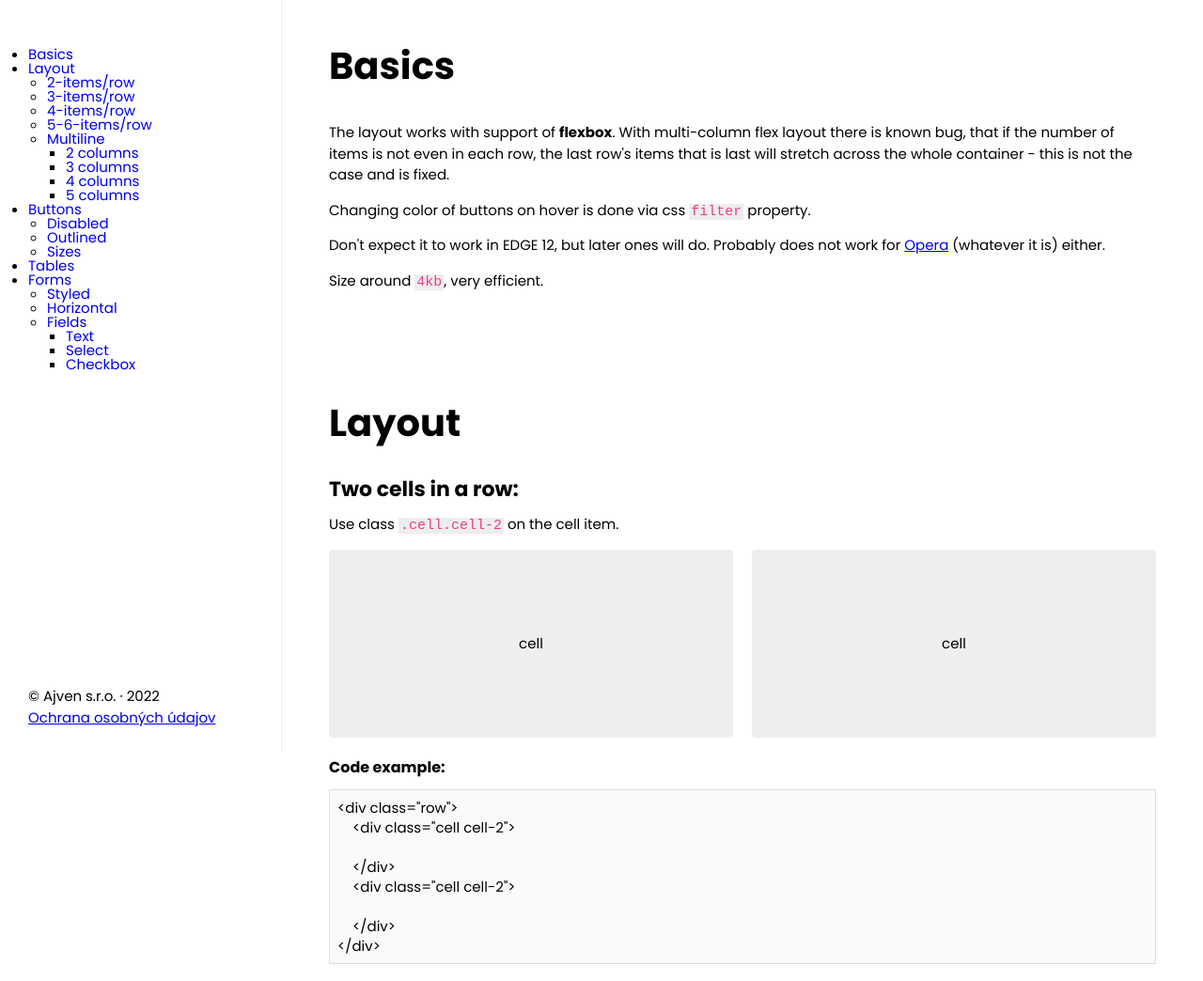
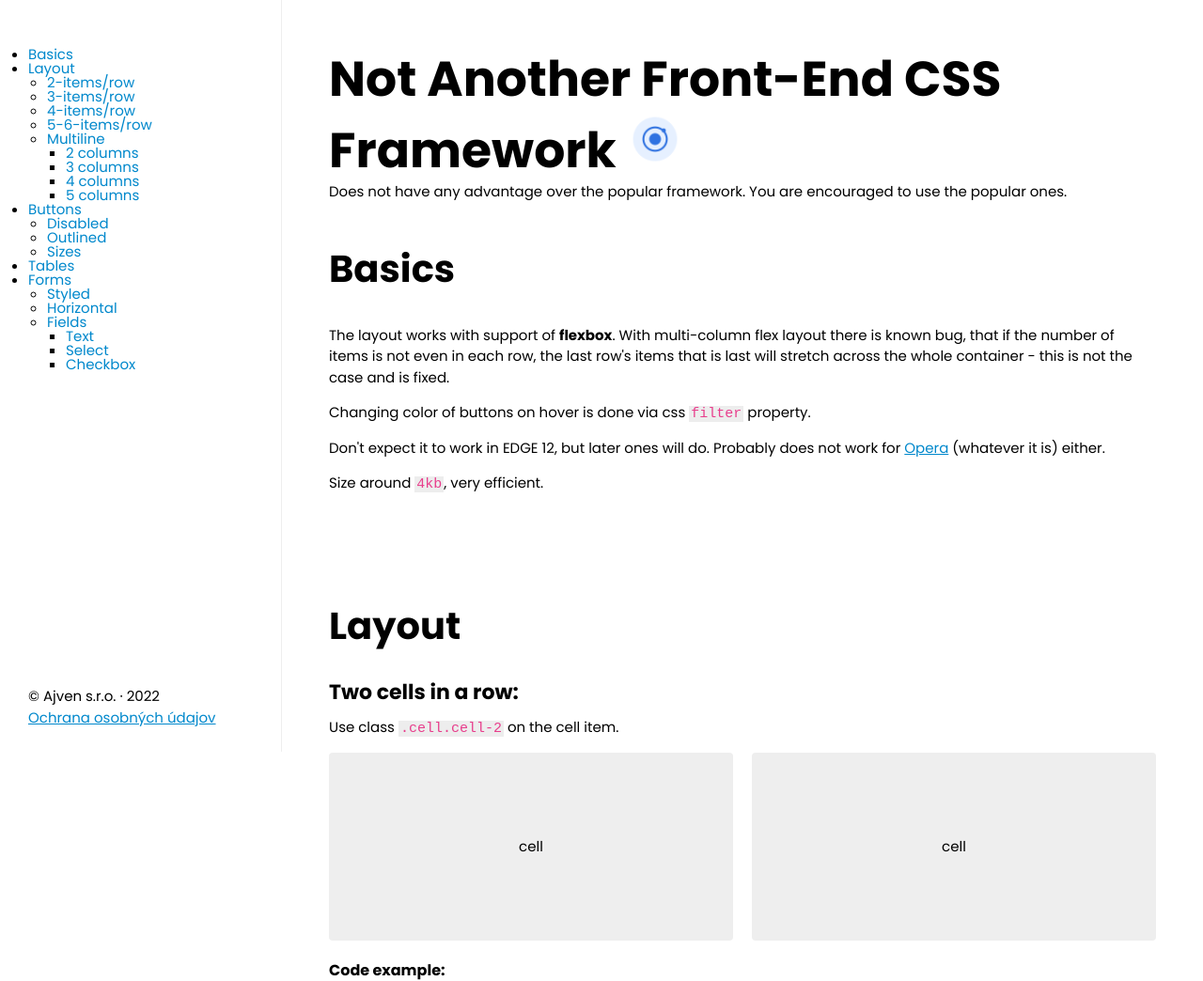
Before and after one commit to hanakivan/nafect, a plain HTML site: page index.html in a window 1280 px wide. Shown: the top 1044 px of the page at 94% size. Drawn offline with Linux system fonts and the light colour scheme.

Commit message:
added normalizer css

```diff
--- a/index.css
+++ b/index.css
@@ -1,5 +1,6 @@
 @import "src/reset.css";
 @import "src/variables.css";
+@import "src/normalize.css";
 @import "src/layout/index.css";
 @import "src/buttons.css";
 @import "src/tables.css";
--- a/index.html
+++ b/index.html
@@ -155,6 +155,15 @@
         </aside>
         <div class="content">
             <div class="container">
+                <header>
+                    <h1 style="font-size: 52Px; line-height: 1.3">
+                        Not Another Front-End CSS Framework
+                        <img src="img/1269843_app_development_framework_htm_hybrid_icon.png" style="width: 60px;" />
+                    </h1>
+                    <p>
+                        Does not have any advantage over the popular framework. You are encouraged to use the popular ones.
+                    </p>
+                </header>
                 <section id="basics">
                     <h2>Basics</h2>
                     <p>
--- a/site.css
+++ b/site.css
@@ -52,7 +52,6 @@ p a:hover {
 
 .content {
     padding: 50px;
-    padding-top: 0;
 }
 
 .fillter-content {
--- /dev/null
+++ b/src/normalize.css
@@ -0,0 +1,7 @@
+a {
+    color: var(--apple-color);
+}
+
+a:hover {
+    text-decoration: underline;
+}
--- a/src/variables.css
+++ b/src/variables.css
@@ -4,6 +4,9 @@
     --color-red: #f44336;
     --color-orange: #ffc107;
     --color-gray: #9e9e9e;
+
+    /* 2012 rocks */
+    --apple-color: #0088cc;
 }
 
 :root {
```
Also changed, not shown: img/1269843_app_development_framework_htm_hybrid_icon.png (added), 1 other file.
